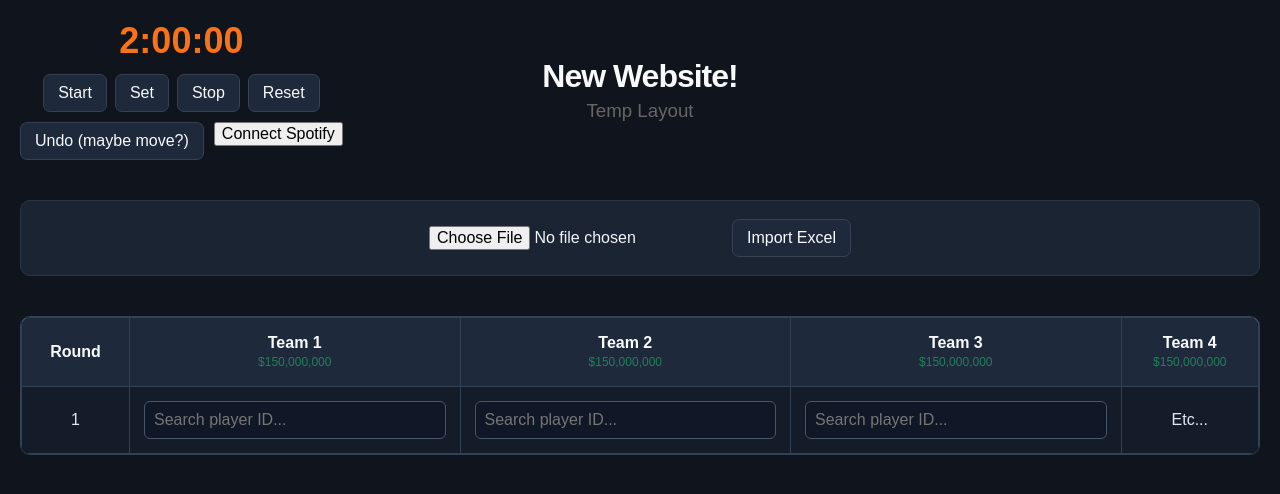
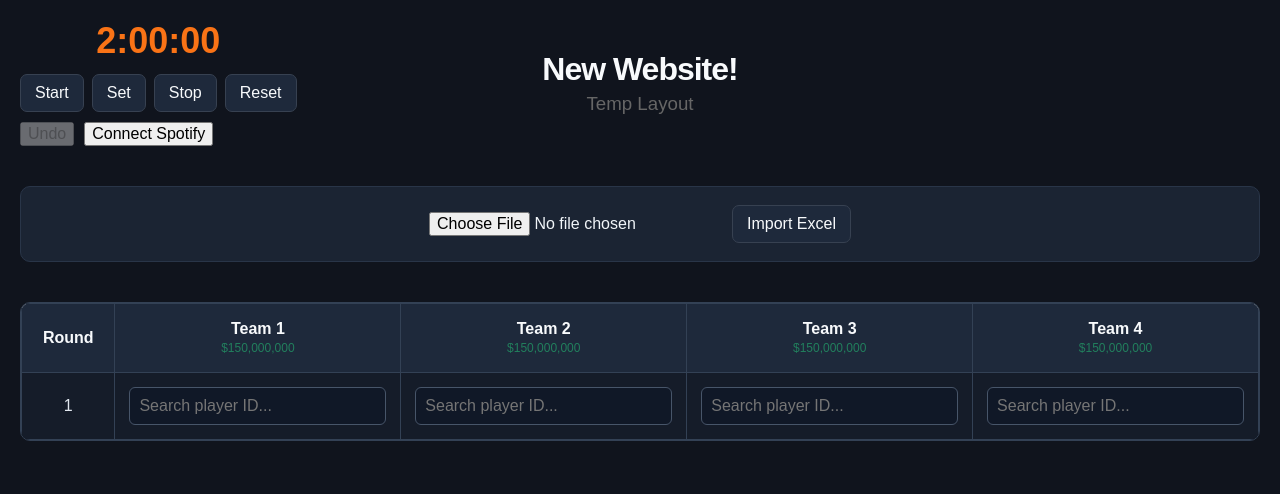
Before and after one commit to jesusmiranda324/Website, a React (Vite) app in the folder Version_2/draft-software/: page / in a window 1280 px wide. Shown: the top 494 px of the page. Built offline with nearby package versions, Linux system fonts and the light colour scheme; no server answers.

Commit message:
Undo button added

```diff
--- a/Version_2/draft-software/src/App.jsx
+++ b/Version_2/draft-software/src/App.jsx
@@ -1,4 +1,4 @@
-import React from "react";
+import React, {useState} from "react";
 import Timer from "./Timer";
 import Spotify from "./Spotify.jsx";
 import ExcelUpload from "./ExcelUpload";
@@ -6,6 +6,28 @@ import PlayerLookup from "./PlayerLookup";
 import BudgetDisplay from "./BudgetDisplay.jsx";
 
 function App() {
+  const [teamPicks, setTeamPicks] = useState([null, null, null, null]);
+  const [draftHistory, setDraftHistory] = useState([]);
+
+  function selectPlayer(teamIndex, player) {
+    setDraftHistory([...draftHistory, teamPicks]);
+
+    const updatedPicks = [...teamPicks];
+    updatedPicks[teamIndex] = player;
+
+    setTeamPicks(updatedPicks);
+  }
+
+  function undoDraft() {
+    if (draftHistory.length === 0) {
+      return;
+    }
+
+    const previousPicks = draftHistory[draftHistory.length - 1];
+
+    setTeamPicks(previousPicks);
+    setDraftHistory(draftHistory.slice(0, -1));
+  }
   return (
     <div
       className="top"
@@ -37,7 +59,12 @@ function App() {
 
           <div className="topButtons" style={{ display: "flex", gap: "10px" }}>
             <div id="undo">
-              <input type="button" value="Undo (maybe move?)" />
+              <button
+                  onClick={undoDraft}
+                  disabled={draftHistory.length === 0}
+              >
+                Undo
+              </button>
             </div>
 
             <div id="spotify">
@@ -113,14 +140,38 @@ function App() {
           </thead>
 
           <tbody>
-            <tr>
-              <td>1</td>
-              <td><PlayerLookup /></td>
-              <td><PlayerLookup /></td>
-              <td><PlayerLookup /></td>
-              <td>Etc...</td>
-            </tr>
-          </tbody>
+  <tr>
+    <td>1</td>
+
+    <td>
+      <PlayerLookup
+        player={teamPicks[0]}
+        onPlayerSelect={(player) => selectPlayer(0, player)}
+      />
+    </td>
+
+    <td>
+      <PlayerLookup
+        player={teamPicks[1]}
+        onPlayerSelect={(player) => selectPlayer(1, player)}
+      />
+    </td>
+
+    <td>
+      <PlayerLookup
+        player={teamPicks[2]}
+        onPlayerSelect={(player) => selectPlayer(2, player)}
+      />
+    </td>
+
+    <td>
+      <PlayerLookup
+        player={teamPicks[3]}
+        onPlayerSelect={(player) => selectPlayer(3, player)}
+      />
+    </td>
+  </tr>
+</tbody>
         </table>
       </div>
     </div>
--- a/Version_2/draft-software/src/PlayerLookup.jsx
+++ b/Version_2/draft-software/src/PlayerLookup.jsx
@@ -1,14 +1,13 @@
 import React, { useState } from "react";
 
-function PlayerLookup() {
+function PlayerLookup({player, onPlayerSelect}) {
   const [playerId, setPlayerId] = useState("");
-  const [player, setPlayer] = useState(null);
   const [error, setError] = useState("");
   const [loading, setLoading] = useState(false);
 
   async function searchPlayer() {
     if (!playerId.trim()) {
-      setPlayer(null);
+      onPlayerSelect(null);
       setError("");
       return;
     }
@@ -27,14 +26,14 @@ function PlayerLookup() {
       const data = await response.json();
 
       if (data.length > 0) {
-        setPlayer(data[0]);
+        onPlayerSelect(data[0]);
         setError("");
       } else {
-        setPlayer(null);
+        onPlayerSelect(null);
         setError("Player not found.");
       }
     } catch (err) {
-      setPlayer(null);
+      onPlayerSelect(null);
       setError("Could not connect to Rails.");
     } finally {
       setLoading(false);
```
